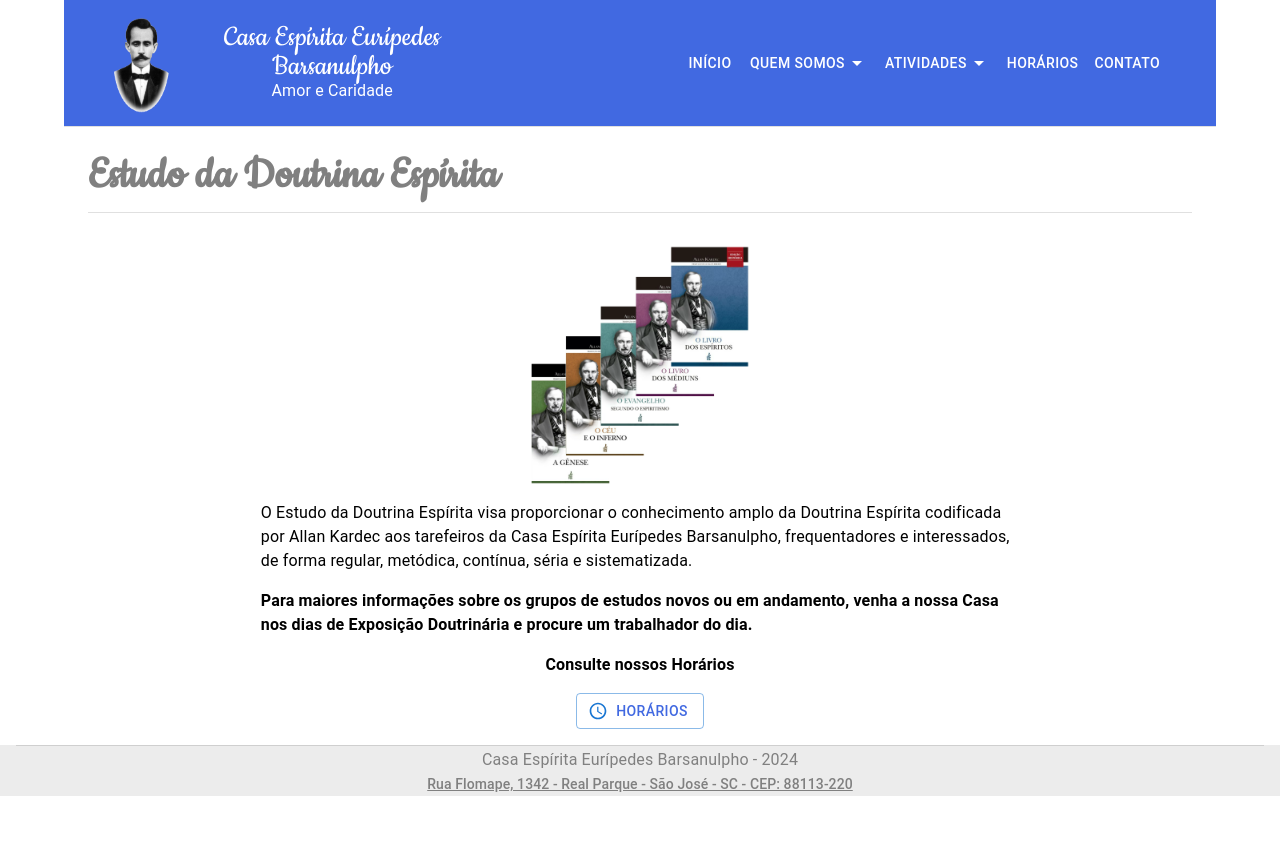
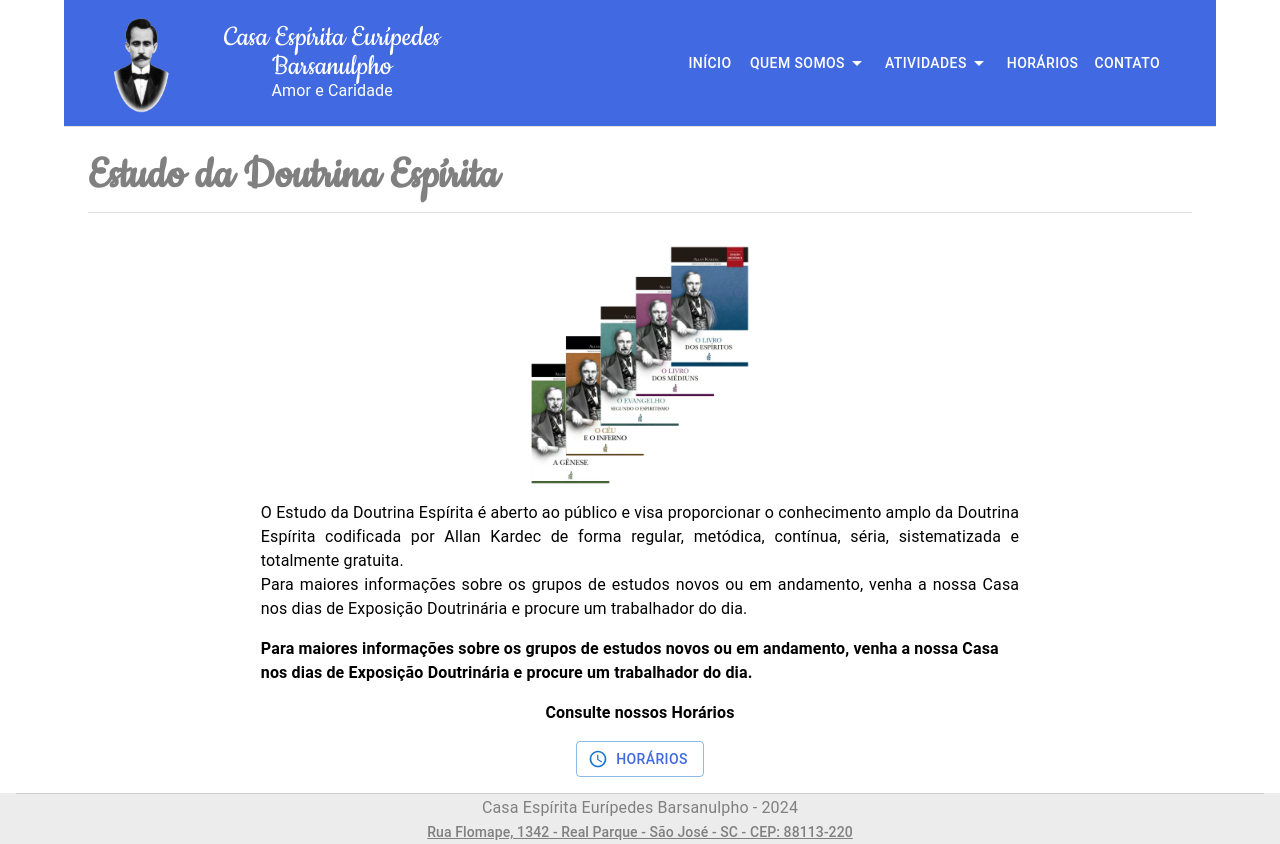
Before and after one commit to guimaraes-darlan/ceeb-site, a Next.js app: page /estudo in a window 1280 px wide. Before the commit the page ends 800 px from the top, so only its background shows below. Built offline with nearby package versions, Linux system fonts and the light colour scheme.

Commit message:
feat: alteracao nos textos

```diff
--- a/src/app/estudo/estudo.tsx
+++ b/src/app/estudo/estudo.tsx
@@ -31,11 +31,14 @@ export default function EstudoPage() {
           },
         }}
       >
-        <Typography>
-          O Estudo da Doutrina Espírita visa proporcionar o conhecimento amplo
-          da Doutrina Espírita codificada por Allan Kardec aos tarefeiros da
-          Casa Espírita Eurípedes Barsanulpho, frequentadores e interessados, de
-          forma regular, metódica, contínua, séria e sistematizada.
+        <Typography align="justify">
+          O Estudo da Doutrina Espírita é aberto ao público e visa proporcionar
+          o conhecimento amplo da Doutrina Espírita codificada por Allan Kardec
+          de forma regular, metódica, contínua, séria, sistematizada e
+          totalmente gratuita. <br />
+          Para maiores informações sobre os grupos de estudos novos ou em
+          andamento, venha a nossa Casa nos dias de Exposição Doutrinária e
+          procure um trabalhador do dia.
         </Typography>
         <Container sx={{ height: "1rem" }} />
         <Typography fontWeight="bold">
```
Also changed, not shown: src/app/atendimento-fraterno/atendimento.tsx (+9 -7 lines), src/app/cirurgias/cirurgias.tsx (+5 -7 lines), src/app/desobsessao/desobsessao.tsx (+6 -9 lines).
